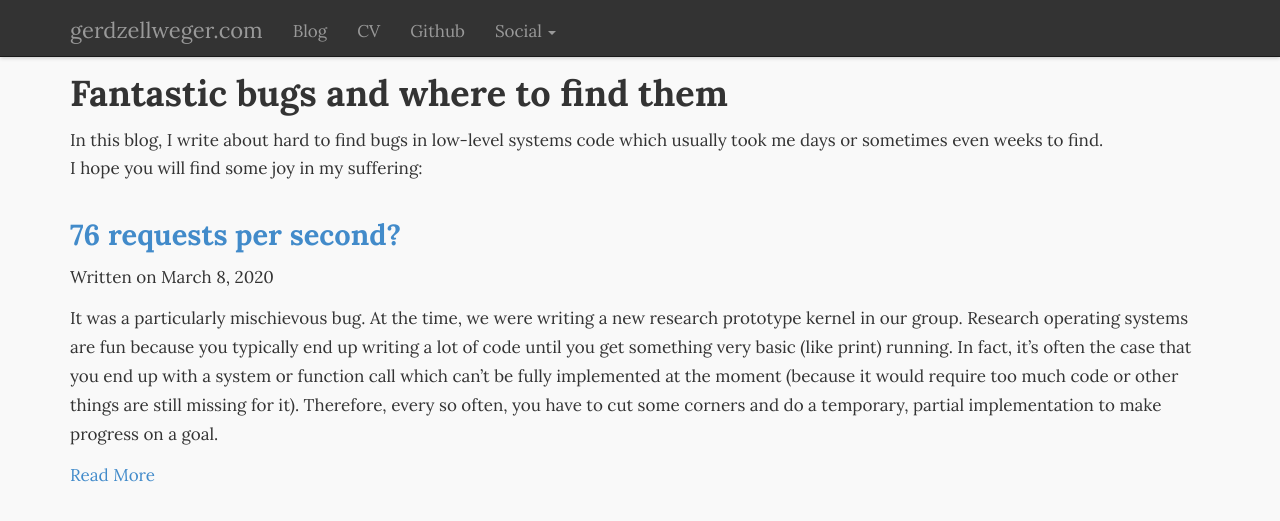
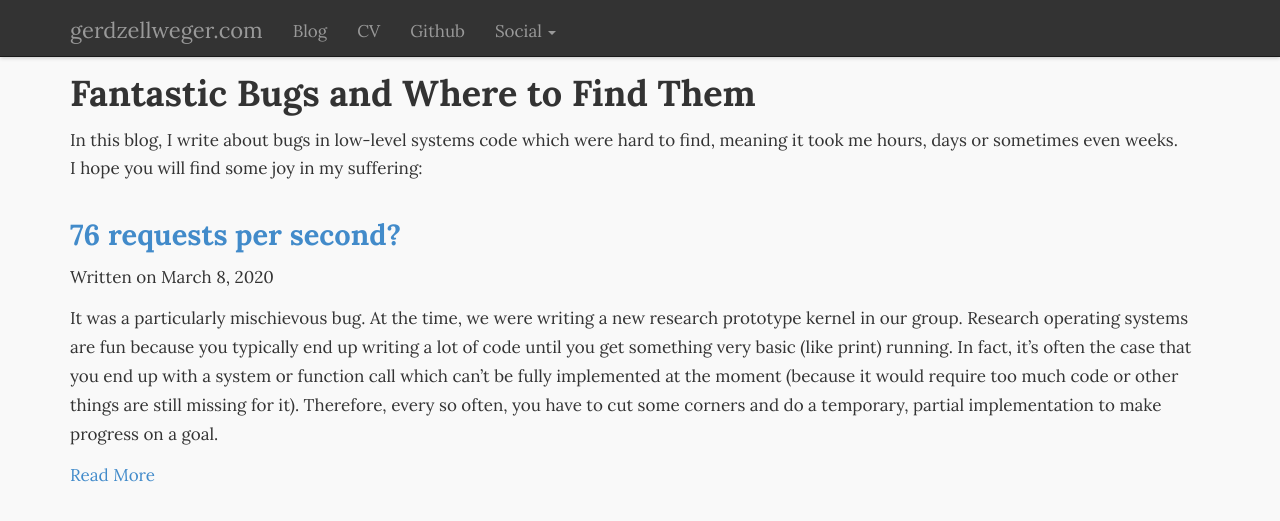
Before and after one commit to gz/website, a Jekyll site: the page built from blog.html, in a window 1280 px wide. Shown: the top 521 px of the page. Built offline with Jekyll 4.4.1, drawn with Linux system fonts in a browser that asks for light colours; nearby versions of some CDN libraries.

Commit message:
CaPiTalIze titles.

```diff
--- a/blog.html
+++ b/blog.html
@@ -4,10 +4,10 @@ title: Blog
 ---
 
 <div class="clearfix">
-  <h2>Fantastic bugs and where to find them</h2>
+  <h2>Fantastic Bugs and Where to Find Them</h2>
   <p>
-    In this blog, I write about hard to find bugs in low-level systems code which usually took me
-    days or sometimes even weeks to find.</br />
+    In this blog, I write about bugs in low-level systems code which were hard
+    to find, meaning it took me hours, days or sometimes even weeks.</br />
     I hope you will find some joy in my suffering:
   </p>
 </div>
```
